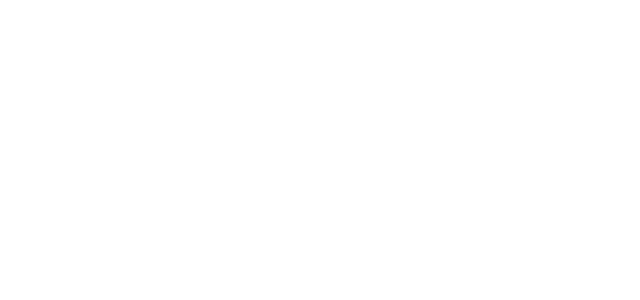
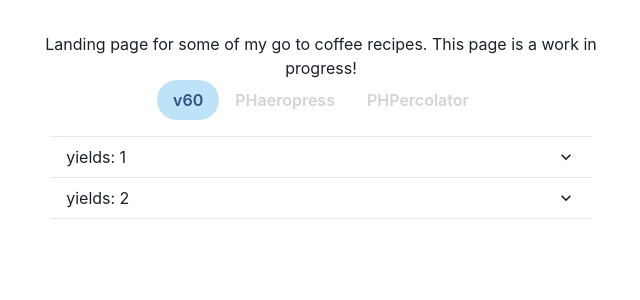
Before and after one commit to mitchelconstantin/mitchel-constantin, a React (Vite) app: page /coffee in a window 1280 px wide. Before the commit this address had no page. Shown: the top 300 px of the page, without its empty margins (319-959 px from the left). Built offline with nearby package versions, Linux system fonts and the light colour scheme.

Commit message:
add coffee section

```diff
--- a/src/App.tsx
+++ b/src/App.tsx
@@ -2,11 +2,11 @@
 import { Container } from "@chakra-ui/react";
 import { BrowserRouter, Link, Route, Routes } from "react-router-dom";
 import { Home } from "./pages/home";
-import { Sample } from "./pages/sample";
+import { Coffee } from "./pages/coffee";
 
 const routes = [
   { path: "/", element: <Home />, title: "Home" },
-  { path: "/sample", element: <Sample />, title: "Sample" },
+  { path: "/coffee", element: <Coffee />, title: "Coffee" },
 ];
 
 export const Navigation = () => {
@@ -14,7 +14,7 @@
     <nav>
       <ul>
         {routes.map((route) => (
-          <li>
+          <li key={route.title}>
             <Link to={route.path}>{route.title}</Link>
           </li>
         ))}
--- /dev/null
+++ b/src/components/coffee-recipe.tsx
@@ -0,0 +1,21 @@
+import { List, ListIcon, ListItem } from "@chakra-ui/react";
+import { CiCoffeeBean } from "react-icons/ci";
+import { ICoffeeRecipe } from "../utils/types";
+
+export const CoffeeRecipe = ({ coffee }: { coffee: ICoffeeRecipe }) => {
+  return (
+    <div>
+      {coffee.description} from {coffee.reference?.name}
+      <List spacing={3}>
+        {coffee.steps?.map((step) => {
+          return (
+            <ListItem justifyItems={"left"} key={step.description + step.start}>
+              <ListIcon as={CiCoffeeBean} color="blue.500" />
+              {step.description}
+            </ListItem>
+          );
+        })}
+      </List>
+    </div>
+  );
+};
--- /dev/null
+++ b/src/components/project-card.tsx
@@ -0,0 +1,52 @@
+import { ExternalLinkIcon } from "@chakra-ui/icons";
+import {
+  Heading,
+  Button,
+  Text,
+  Card,
+  CardBody,
+  CardFooter,
+  Stack,
+  Image,
+  Link,
+} from "@chakra-ui/react";
+import { Project } from "../utils/types";
+
+export const ProjectCard = ({ project }: { project: Project }) => {
+  return (
+    <Card
+      borderRadius={"20px"}
+      marginBottom={"8px"}
+      height={{ base: "330px", sm: "200px" }}
+      direction={{ base: "column", sm: "row" }}
+      overflow="hidden"
+      variant="outline"
+      alignItems={"center"}
+    >
+      <Image
+      borderRadius={'20px'}
+        height={{ base: "100px", sm: "200px" }}
+        width={{ base: "100px", sm: "200px" }}
+        src={project.logo}
+        alt={project.description}
+      />
+      <Stack>
+        <CardBody paddingBottom={"10px"}>
+          <Heading size="md">{project.title}</Heading>
+          <Text py="1">{project.description}</Text>
+        </CardBody>
+        <CardFooter paddingTop={"0px"} justifyContent={"center"}>
+          <Link isExternal href={project.link}>
+            <Button
+              rightIcon={<ExternalLinkIcon />}
+              variant="ghost"
+              colorScheme="blue"
+            >
+              Check it out
+            </Button>
+          </Link>
+        </CardFooter>
+      </Stack>
+    </Card>
+  );
+};
--- a/src/components/projects.tsx
+++ b/src/components/projects.tsx
@@ -1,74 +1,12 @@
-import { ExternalLinkIcon } from "@chakra-ui/icons";
-import {
-  Heading,
-  Button,
-  Text,
-  Card,
-  CardBody,
-  CardFooter,
-  Stack,
-  Image,
-} from "@chakra-ui/react";
-import CRecipesLogo from "../assets/constantinrecipeslogo.png";
-
-interface Project {
-  title: string;
-  description: string;
-  link: string;
-  logo: any;
-}
-const projects: Project[] = [
-  {
-    title: "Constantin Recipes",
-    description:
-      "Web app for collecting and sharing prized Constantin family recipes",
-    link: "https://www.constantinrecipes.com/all",
-    logo: CRecipesLogo,
-  },
-];
-
-const ProjectCard = ({ project }: { project: Project }) => {
-  return (
-    <Card
-      borderRadius={"20px"}
-      marginBottom={"8px"}
-      height={{ base: "330px", sm: "200px" }}
-      direction={{ base: "column", sm: "row" }}
-      overflow="hidden"
-      variant="outline"
-      alignItems={"center"}
-    >
-      <Image
-        height={{ base: "100px", sm: "200px" }}
-        width={{ base: "100px", sm: "200px" }}
-        src={project.logo}
-        alt={project.description}
-      />
-      <Stack>
-        <CardBody paddingBottom={"10px"}>
-          <Heading size="md">{project.title}</Heading>
-          <Text py="1">{project.description}</Text>
-        </CardBody>
-        <CardFooter paddingTop={"0px"} justifyContent={"center"}>
-          <Button
-            rightIcon={<ExternalLinkIcon />}
-            variant="ghost"
-            colorScheme="blue"
-          >
-            Check it out
-          </Button>
-        </CardFooter>
-      </Stack>
-    </Card>
-  );
-};
+import { projects } from "../utils/constants";
+import { ProjectCard } from "./project-card";
 
 export const Projects = () => {
   return (
-    <div>
+    <>
       {projects.map((p) => (
         <ProjectCard key={p.title} project={p} />
       ))}
-    </div>
+    </>
   );
 };
--- /dev/null
+++ b/src/pages/coffee.tsx
@@ -0,0 +1,57 @@
+import {
+  Accordion,
+  AccordionButton,
+  AccordionIcon,
+  AccordionItem,
+  AccordionPanel,
+  Box,
+  Tab,
+  TabList,
+  TabPanel,
+  TabPanels,
+  Tabs,
+} from "@chakra-ui/react";
+import { coffeeRecipeGroups } from "../utils/constants";
+import { CoffeeRecipe } from "../components/coffee-recipe";
+
+export const Coffee = () => {
+  return (
+    <div>
+      <p>Landing page for some of my go to coffee recipes. This page is a work in progress!</p>
+      <Tabs align="center" variant="soft-rounded" colorScheme="blue">
+        <TabList>
+          {coffeeRecipeGroups.map((c) => (
+            <Tab color={"lightgrey"} key={c.name}>
+              {c.name}
+            </Tab>
+          ))}
+        </TabList>
+        <TabPanels>
+          {coffeeRecipeGroups.map((group) => (
+            <TabPanel key={group.name}>
+              <Accordion allowMultiple width="100%">
+                {group.recipes.map((recipe) => {
+                  return (
+                    <AccordionItem key={recipe.description}>
+                      <h2>
+                        <AccordionButton>
+                          <Box as="span" flex="1" textAlign="left">
+                            yields: {recipe.yields}
+                          </Box>
+                          <AccordionIcon />
+                        </AccordionButton>
+                      </h2>
+                      <AccordionPanel>
+                        <CoffeeRecipe coffee={recipe} />
+                      </AccordionPanel>
+                    </AccordionItem>
+                  );
+                })}
+              </Accordion>
+            </TabPanel>
+          ))}
+        </TabPanels>
+      </Tabs>
+    </div>
+  );
+};
--- a/src/pages/sample.tsx
+++ /dev/null
@@ -1,8 +0,0 @@
-export const Sample = () => {
-  return (
-    <div>
-      <h1>Sample</h1>
-      <p>This is an example of a page where I will build new pages in the future. Stay tuned!</p>
-    </div>
-  );
-};
--- /dev/null
+++ b/src/utils/constants.ts
@@ -0,0 +1,122 @@
+import { ICoffeeMakerRecipeGroup, Project } from "./types";
+import CRecipesLogo from "../assets/constantinrecipeslogo.png";
+import CoffeeLogo from "../assets/coffeelogo.jpg";
+
+const v60Recipes: ICoffeeMakerRecipeGroup = {
+  name: "v60",
+  recipes: [
+    {
+      yields: 1,
+      description: "A simple and repeatable way to make a single cup V60",
+      steps: [
+        {
+          start: "00:00",
+          end: "00:10",
+          description: "Pour 50g of water to bloom",
+        },
+        {
+          start: "00:10",
+          end: "00:15",
+          description: "Gently Swirl",
+        },
+        {
+          start: "00:45",
+          end: "01:00",
+          description: "Pour to 100g total",
+        },
+        {
+          start: "01:10",
+          end: "01:20",
+          description: "Pour to 150g total",
+        },
+        {
+          start: "01:30",
+          end: "01:40",
+          description: "Pour to 200g total",
+        },
+        {
+          start: "01:50",
+          end: "02:00",
+          description: "Pour to 250g total",
+        },
+        {
+          start: "02:00",
+          end: "02:05",
+          description: "Gently Swirl",
+        },
+      ],
+      reference: {
+        name: "James Hoffman",
+        link: "https://www.youtube.com/watch?v=1oB1oDrDkHM",
+      },
+    },
+    {
+      yields: 2,
+      description: "PLACEHOLDER A simple and repeatable way to make a single cup V60",
+      steps: [
+        {
+          start: "00:00",
+          end: "00:10",
+          description: "Pour 50g of water to bloom",
+        },
+        {
+          start: "00:10",
+          end: "00:15",
+          description: "Gently Swirl",
+        },
+        {
+          start: "00:45",
+          end: "01:00",
+          description: "Pour to 100g total",
+        },
+        {
+          start: "01:10",
+          end: "01:20",
+          description: "Pour to 150g total",
+        },
+        {
+          start: "01:30",
+          end: "01:40",
+          description: "Pour to 200g total",
+        },
+        {
+          start: "01:50",
+          end: "02:00",
+          description: "Pour to 250g total",
+        },
+        {
+          start: "02:00",
+          end: "02:05",
+          description: "Gently Swirl",
+        },
+      ],
+      reference: {
+        name: "James Hoffman",
+        link: "https://www.youtube.com/watch?v=1oB1oDrDkHM",
+      },
+    },
+  ],
+};
+
+export const coffeeRecipeGroups: ICoffeeMakerRecipeGroup[] = [
+  v60Recipes,
+  { ...v60Recipes, name: "PHaeropress" },
+  { ...v60Recipes, name: "PHPercolator" },
+];
+
+export const projects: Project[] = [
+  {
+    title: "Constantin Recipes",
+    description:
+      "Web app for collecting and sharing prized Constantin family recipes",
+    link: "https://www.constantinrecipes.com/all",
+    logo: CRecipesLogo,
+  },
+  {
+    title: "Coffee Reference",
+    description:
+      "A small collection of some of my favorite coffee recipes and techniques",
+    link: "/coffee",
+    logo: CoffeeLogo,
+  },
+];
--- /dev/null
+++ b/src/utils/types.ts
@@ -0,0 +1,18 @@
+export interface ICoffeeRecipe {
+  yields: number;
+  description?: string;
+  steps?: {start: string, end: string, description: string}[];
+  reference?: {name: string, link: string};
+}
+
+export interface ICoffeeMakerRecipeGroup {
+  name: string;
+  recipes: ICoffeeRecipe[];
+}
+
+export interface Project {
+  title: string;
+  description: string;
+  link: string;
+  logo: any;
+}
```
Also changed, not shown: src/assets/coffeelogo.jpg (added).
